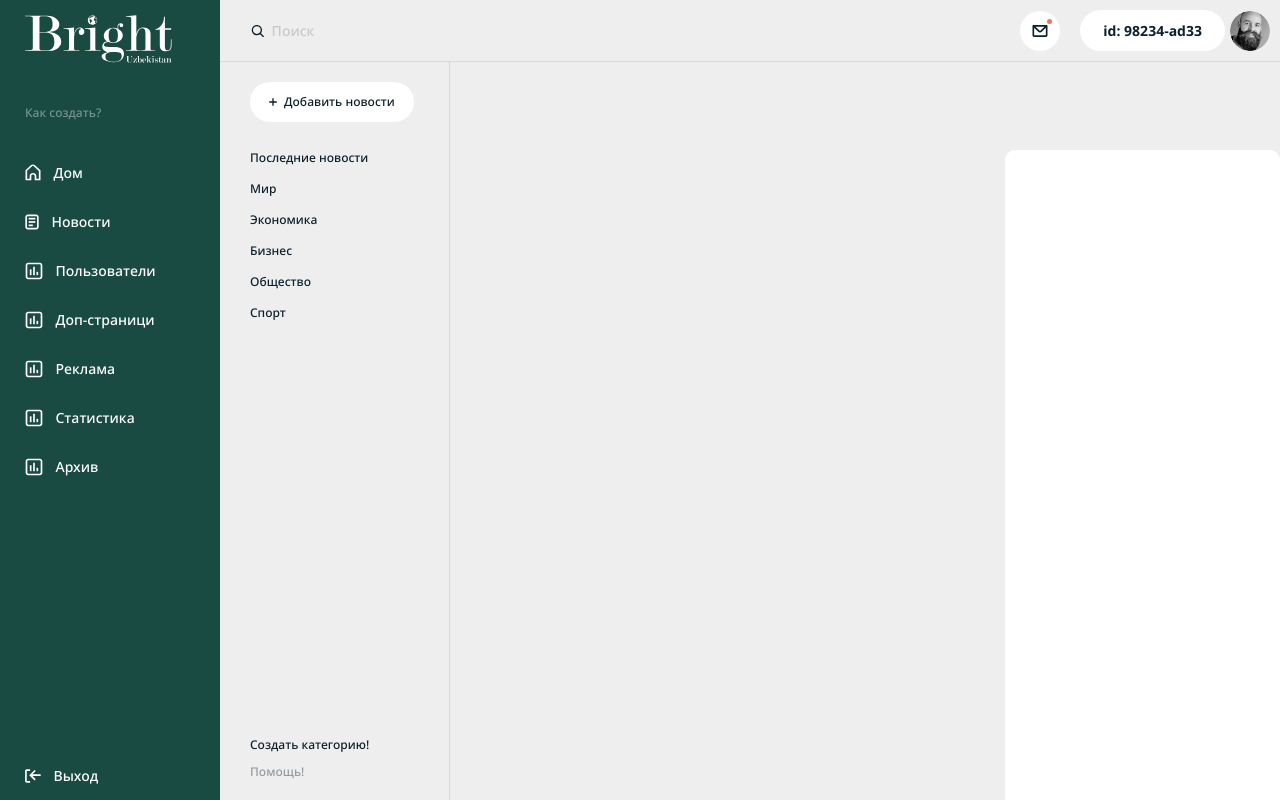
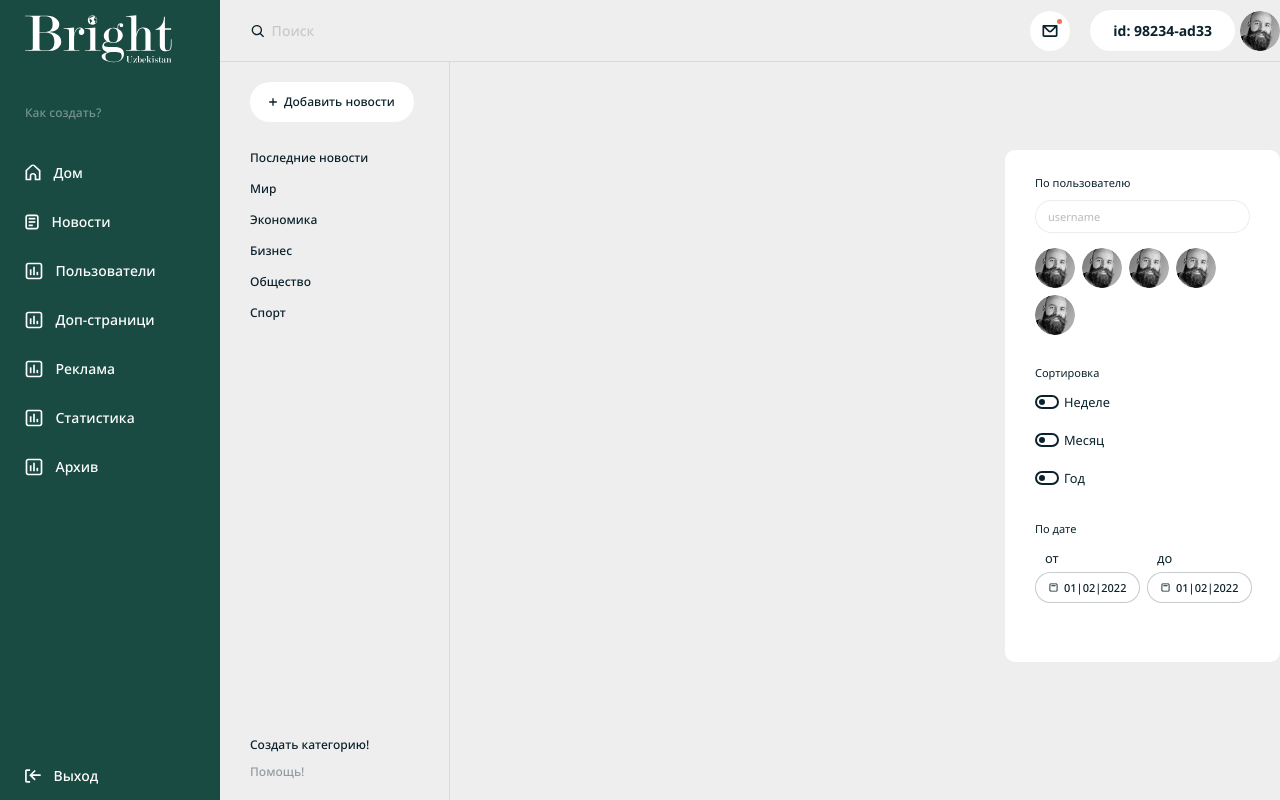
Before and after one commit to Getteruz/BrightUzbekistan-admin, a React (Vite) app: page / in a window 1280 px wide. Built offline with nearby package versions, Linux system fonts and the light colour scheme.

Commit message:
main page righ aside

```diff
--- a/src/components/ContentWrapper/ContentWrapper.module.scss
+++ b/src/components/ContentWrapper/ContentWrapper.module.scss
@@ -21,6 +21,6 @@
     & > *:nth-child(3){
         max-width: 275px;
         width: 100%;
-        height: 100%;
+        height: auto;
     }
 }
--- /dev/null
+++ b/src/components/Form/Checkout/Checkout.module.scss
@@ -0,0 +1,39 @@
+@use '../../../scss/colors' as v;
+
+.checkbox{
+    display: flex;
+    align-items: center;
+    gap: 5px;
+
+    & > input{
+        display: none;
+        visibility: hidden;
+
+        &:checked{
+            border-color: v.$orange-color;
+            .checkbox__check{
+                border-color: v.$orange-color;
+            }
+        }
+    }
+
+    &__check{
+        width: 24px;
+        height: 14px;
+        border: 2px solid v.$text-color;
+        border-radius: 12px;
+        padding: 2px;
+        position: relative;
+
+        &__circle{
+            width: 6px;
+            height: 6px;
+            border-radius: 50%;
+            background: v.$text-color;
+            position: absolute;
+            top: 50%;
+            left: 2px;
+            transform: translateY(-50%);
+        }
+    }
+}
--- /dev/null
+++ b/src/components/Form/Checkout/index.jsx
@@ -0,0 +1,15 @@
+import cls from './Checkout.module.scss'
+
+const Checkout = ({label}) => {
+    return (
+        <label className={cls.checkbox}>
+            <div className={cls.checkbox__check}>
+                <div className={cls.checkbox__check__circle}></div>
+            </div>
+            <input type="checkbox" />
+            {label}
+        </label>
+    );
+}
+
+export default Checkout;
--- /dev/null
+++ b/src/components/Form/Datapicker/Datapicker.module.scss
@@ -0,0 +1,33 @@
+.label{
+    background: #FFFFFF;
+    border: 1px solid #0b212b3b;
+    padding: 7px 13px;
+    border-radius: 17px;
+    display: flex;
+    align-items: center;
+    gap: 6px;
+    cursor: pointer;
+    font-weight: 500;
+    font-size: 11px;
+    line-height: 15px;
+
+    & > input{
+        display: none;
+    }
+
+    & > svg{
+        width: 9px;
+        height: 9px;
+    }
+}
+
+.datapicker{
+    display: flex;
+    flex-direction: column;
+    gap: 5px;
+    align-items: flex-start;
+
+    &__label{
+        padding-left: 10px;
+    }
+}
--- /dev/null
+++ b/src/components/Form/Datapicker/index.jsx
@@ -0,0 +1,17 @@
+import { CalendaIcon } from '../../icons';
+import cls from './Datapicker.module.scss'
+
+const Datapicker = ({ label }) => {
+    return (
+        <div className={cls.datapicker}>
+            <span className={cls.datapicker__label}>{label}</span>
+            <label className={cls.label}>
+                <CalendaIcon />
+                <input type="date" />
+                01|02|2022
+            </label>
+        </div>
+    );
+}
+
+export default Datapicker;
--- /dev/null
+++ b/src/components/Form/RoundedInput/RoundedInput.module.scss
@@ -0,0 +1,17 @@
+.input{
+    width: 100%;
+    background: rgba(255, 255, 255, 0.1);
+    border: 1px solid #0b212b15;
+    border-radius: 50px;
+    font-size: 11px;
+    line-height: 15px;
+    padding: 8px 12px;
+
+    &:focus{
+        outline: none;
+    }
+
+    &::placeholder{
+        opacity: 0.5;
+    }
+}
--- /dev/null
+++ b/src/components/Form/RoundedInput/index.jsx
@@ -0,0 +1,9 @@
+import cls from './RoundedInput.module.scss'
+
+const RoundedInput = ({placeholder, type = 'text', ...other}) => {
+    return (
+        <input type={type} placeholder={placeholder} className={cls.input} {...other} />
+    );
+}
+
+export default RoundedInput;
--- a/src/components/Navbar/Navbar.module.scss
+++ b/src/components/Navbar/Navbar.module.scss
@@ -2,11 +2,10 @@
 
 .nav {
     width: 100%;
-    padding: 10px;
     border-bottom: 1px solid v.$border-color;
-    padding-left: 31px;
 
     &__container {
+        padding: 10px 0 10px 31px;
         display: flex;
         align-items: center;
         justify-content: space-between;
--- a/src/components/icons.jsx
+++ b/src/components/icons.jsx
@@ -98,3 +98,13 @@ export function PlusIcon() {
         </svg>
     )
 }
+
+export function CalendaIcon() {
+    return (
+        <svg width="10" height="10" viewBox="0 0 10 10" fill="none" xmlns="http://www.w3.org/2000/svg">
+            <path d="M3 2.5C2.72386 2.5 2.5 2.72386 2.5 3C2.5 3.27614 2.72386 3.5 3 3.5H7C7.27614 3.5 7.5 3.27614 7.5 3C7.5 2.72386 7.27614 2.5 7 2.5H3Z" fill="#0B212B" />
+            <path fillRule="evenodd" clipRule="evenodd" d="M0.5 2C0.5 1.17157 1.17157 0.5 2 0.5H8C8.82843 0.5 9.5 1.17157 9.5 2V8C9.5 8.82843 8.82843 9.5 8 9.5H2C1.17157 9.5 0.5 8.82843 0.5 8V2ZM2 1.5H8C8.27614 1.5 8.5 1.72386 8.5 2V8C8.5 8.27614 8.27614 8.5 8 8.5H2C1.72386 8.5 1.5 8.27614 1.5 8V2C1.5 1.72386 1.72386 1.5 2 1.5Z" fill="#0B212B" />
+        </svg>
+
+    )
+}
--- a/src/views/Main/Components/RightAside/RightAside.module.scss
+++ b/src/views/Main/Components/RightAside/RightAside.module.scss
@@ -4,4 +4,36 @@
     background: #FFFFFF;
     border-radius: 10px;
     height: 100px;
+
+    &__title{
+        font-size: 11px;
+        line-height: 15px;
+        margin-bottom: 10px;
+        display: block;
+    }
+
+    &__list{
+        margin: 15px 0 30px;
+    }
+
+    &__configList{
+        display: flex;
+        flex-direction: column;
+        gap: 13px;
+        margin-bottom: 34px;
+
+        & > p{
+            margin-bottom: 0;
+        }
+    }
+
+    &__dataList{
+        display: flex;
+        align-items: center;
+        gap: 9px;
+
+        & > *{
+            max-width: 103px;
+        }
+    }
 }
--- a/src/views/Main/Components/RightAside/index.jsx
+++ b/src/views/Main/Components/RightAside/index.jsx
@@ -1,9 +1,37 @@
+import Avatar from '../../../../components/Avatar';
+import Flex from '../../../../components/Flex';
+import Checkout from '../../../../components/Form/Checkout';
+import Datapicker from '../../../../components/Form/Datapicker';
+import RoundedInput from '../../../../components/Form/RoundedInput';
 import cls from './RightAside.module.scss'
 
 const RightAside = () => {
     return (
         <div className={cls.aside}>
-
+            <span className={cls.aside__title}>По пользователю</span>
+            <RoundedInput placeholder='username' />
+            <Flex gap='7' rowCount={4} className={cls.aside__list}>
+                <Avatar src='/avatar.png' />
+                <Avatar src='/avatar.png' />
+                <Avatar src='/avatar.png' />
+                <Avatar src='/avatar.png' />
+                <Avatar src='/avatar.png' />
+            </Flex>
+            <div className={cls.aside__configList}>
+                <p className={cls.aside__title}>Сортировка</p>
+                <Flex gap='20' direction='column'>
+                    <Checkout label='Неделе' />
+                    <Checkout label='Месяц' />
+                    <Checkout label='Год' />
+                </Flex>
+            </div>
+            <div className={cls.aside__configList}>
+                <p className={cls.aside__title}>По дате</p>
+                <div className={cls.aside__dataList}>
+                    <Datapicker label='от' />
+                    <Datapicker label='до' />
+                </div>
+            </div>
         </div>
     );
 }
```
Also changed, not shown: src/pages/index.html (deleted).
